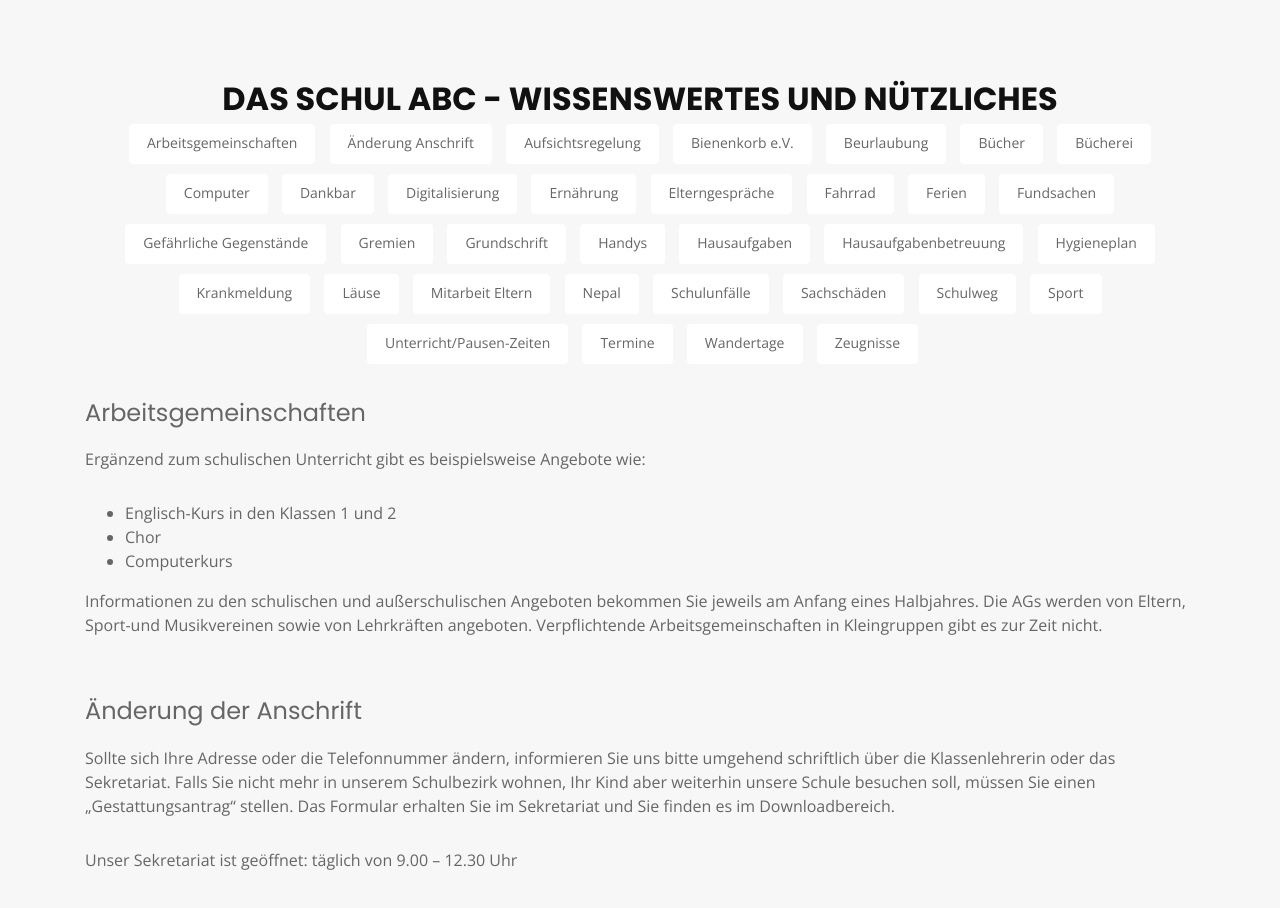
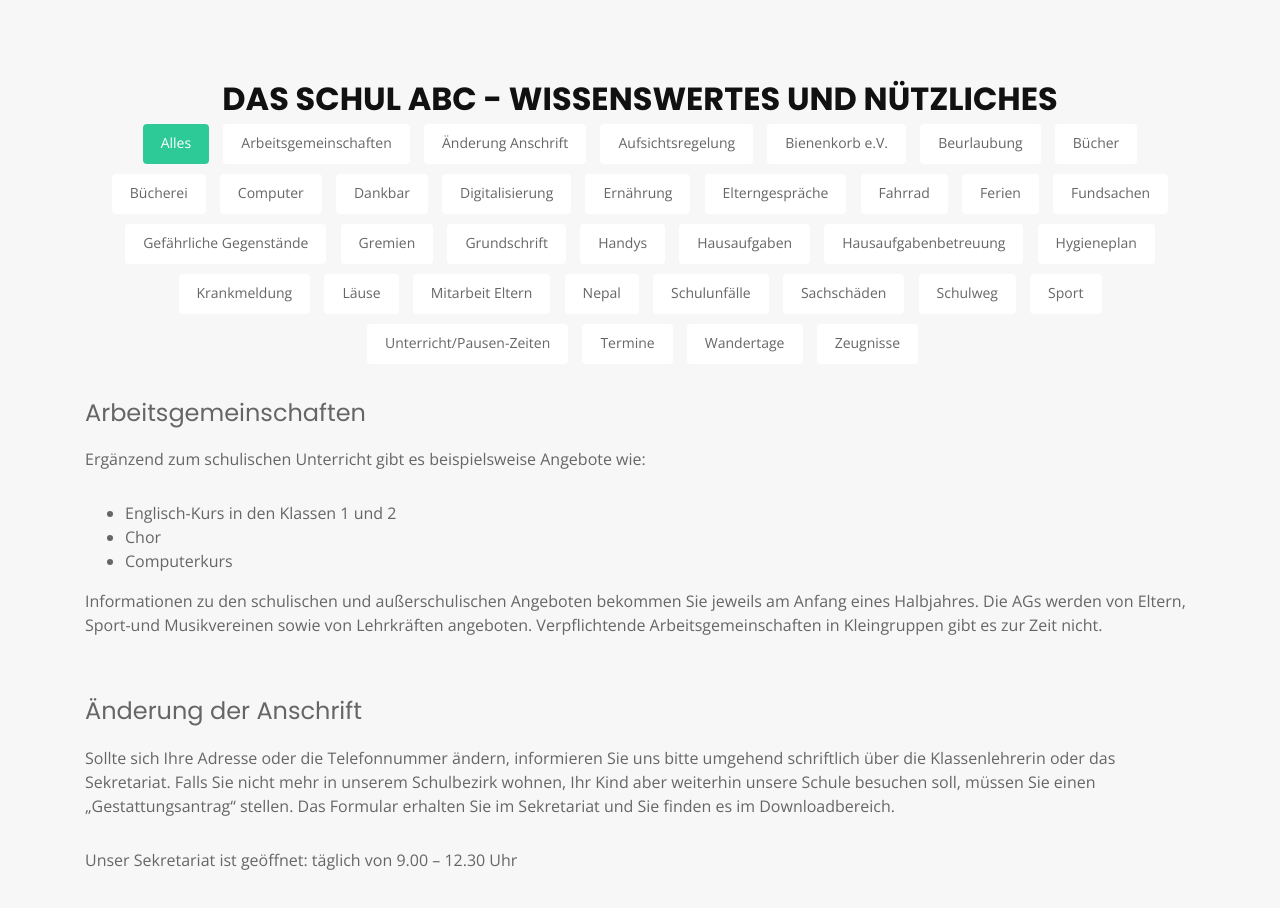
Before and after one commit to jzakotnik/gs-mammolshain, a plain HTML site: page index.html in a window 1280 px wide. Shown: the part 3920-4828 px from the top of the page. Drawn offline with nearby package versions, Linux system fonts and the light colour scheme.

Commit message:
changed active icon

```diff
--- a/index.html
+++ b/index.html
@@ -346,8 +346,8 @@
         <div class="row" data-aos="fade-up" data-aos-delay="100"">
   <div class=" col-lg-12">
           <ul id="portfolio-flters">
-
-            <li data-filter=".filter-arbeitsgemeinschaften">Arbeitsgemeinschaften</li>
+            <li data-filter="*" class="filter-active" >Alles</li>
+            <li data-filter=".filter-arbeitsgemeinschaften" >Arbeitsgemeinschaften</li>
             <li data-filter=".filter-anschrift">Änderung Anschrift</li>
             <li data-filter=".filter-aufsichtsregelung">Aufsichtsregelung</li>
             <li data-filter=".filter-bienenkorb">Bienenkorb e.V.</li>
```
